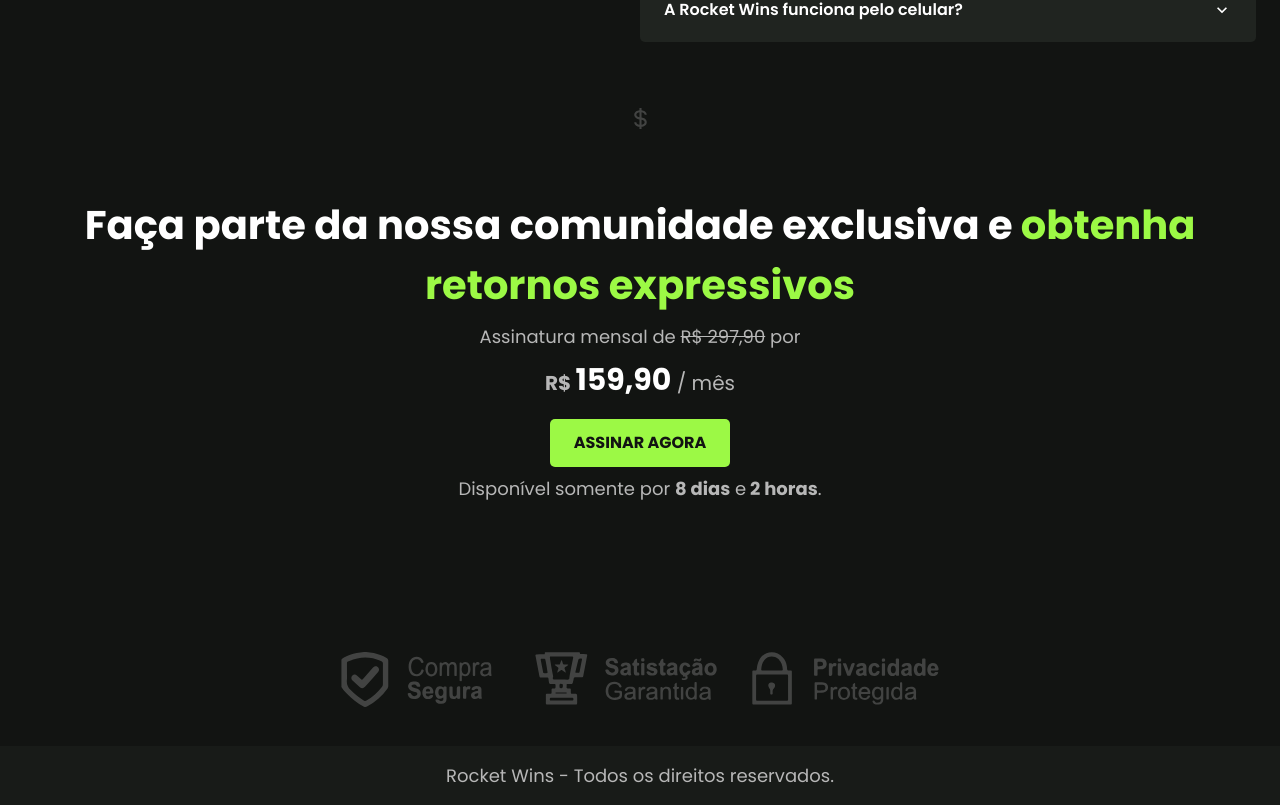
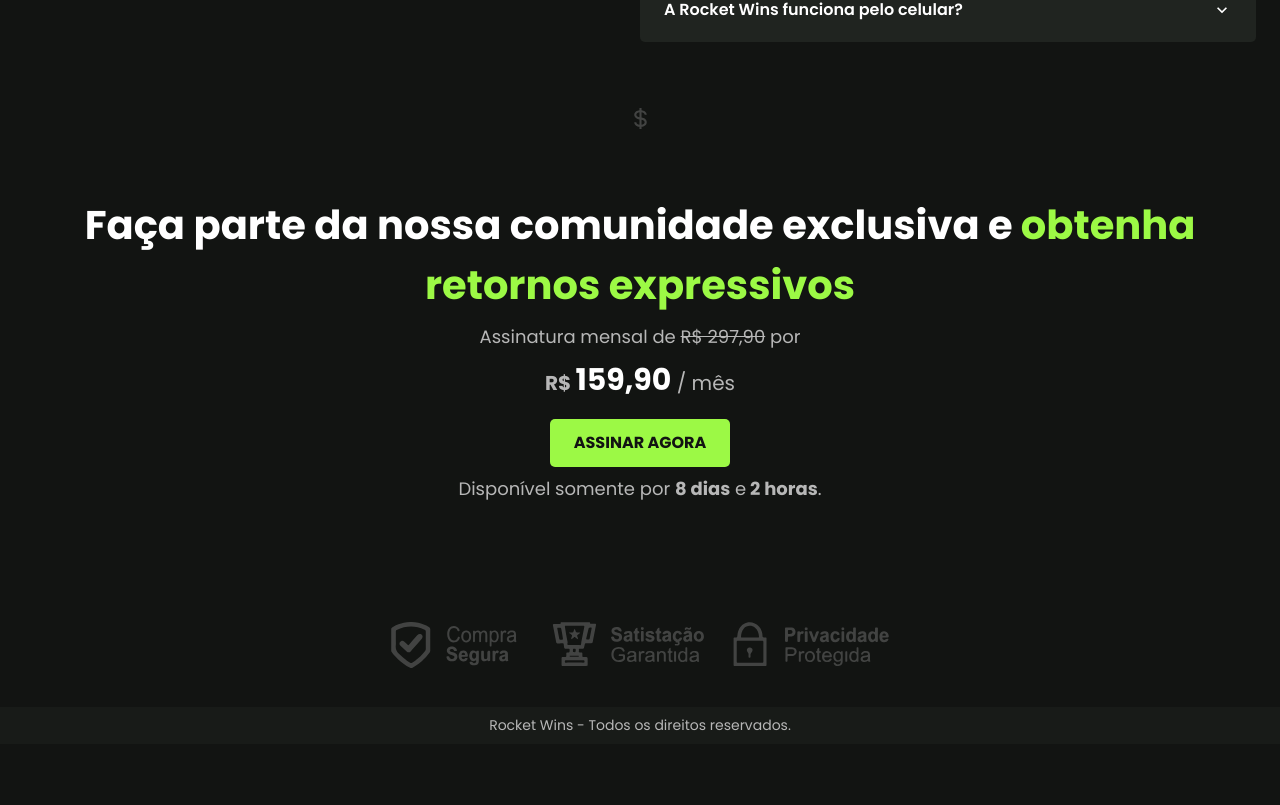
Before and after one commit to AdrianKnapp/boostt, a Next.js app: page / in a window 1280 px wide. Shown: the part 3913-4718 px from the top of the page. After the commit the page ends 4657 px from the top, so only its background shows below. Built offline with nearby package versions, Linux system fonts and the light colour scheme.

Commit message:
Adjusted footer

```diff
--- a/src/components/Footer/index.tsx
+++ b/src/components/Footer/index.tsx
@@ -6,8 +6,8 @@
 const Footer = () => {
   return (
     <>
-      <Container mt="150px" mb={8} justify="center">
-        <Box width={600} opacity={0.2}>
+      <Container mt="120px" mb={8} justify="center">
+        <Box width={500} opacity={0.2}>
           <Image
             src="/images/compra-segura.svg"
             alt="Compra segura"
@@ -16,13 +16,13 @@
           />
         </Box>
       </Container>
-      <Flex bg="gray.800" py={4}>
+      <Flex bg="gray.800" py={2}>
         <Container>
           <Text
             width="100%"
             textAlign="center"
             color={theme.colors.text.secondary}
-            fontSize={theme.sizes.text.description}
+            fontSize="sm"
           >
             Rocket Wins - Todos os direitos reservados.
           </Text>
```
